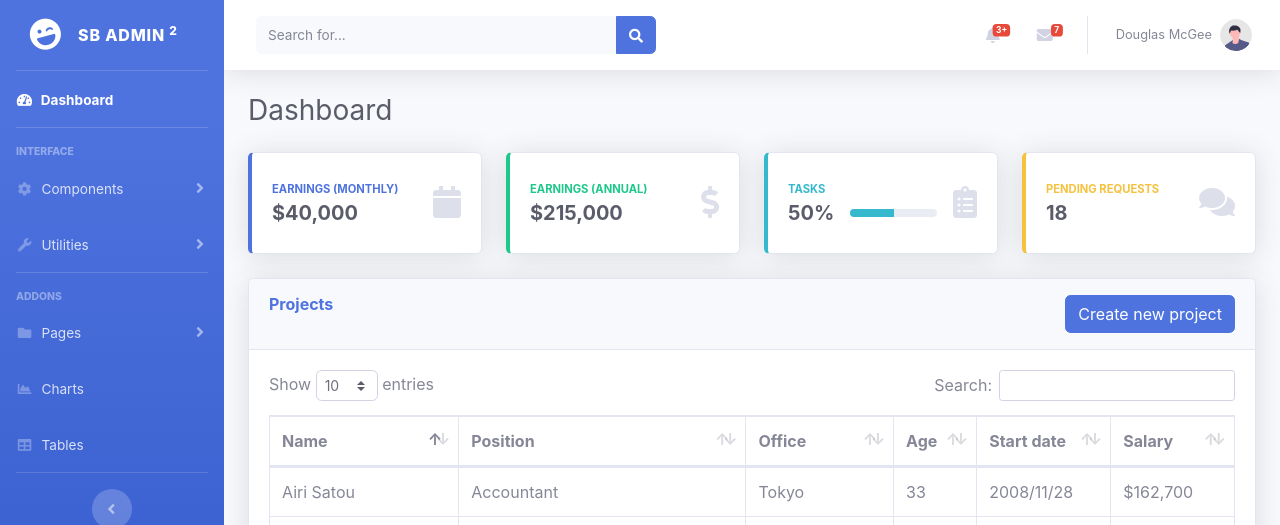
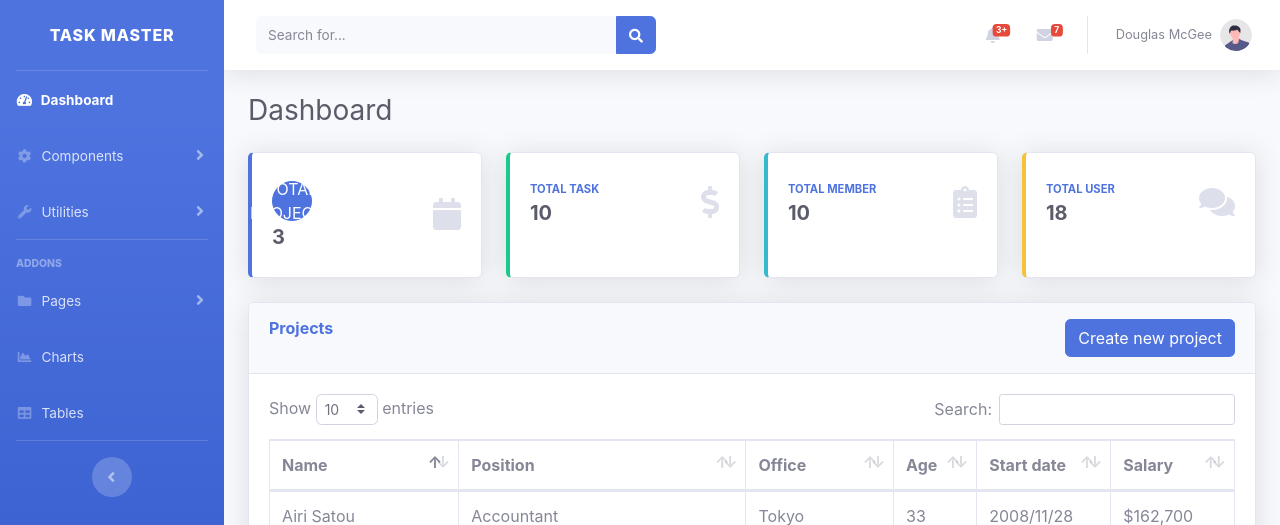
Before and after one commit to jeffreybacenas/TaskMaster, an ASP.NET Core app: page /Dashboard/Dashboard in a window 1280 px wide. Shown: the top 525 px of the page. Run offline with ASP.NET Core 8, Linux system fonts and the light colour scheme.

Commit message:
Fixing card on dashboard.

```diff
--- a/TaskMaster/Views/Dashboard/Dashboard.cshtml
+++ b/TaskMaster/Views/Dashboard/Dashboard.cshtml
@@ -16,14 +16,14 @@
 
         <!-- Earnings (Monthly) Card Example -->
         <div class="col-xl-3 col-md-6 mb-4">
-                <div class="card border-left-primary shadow h-100 py-2">
+            <div class="card border-left-primary shadow h-100 py-2 hover-card">
                 <div class="card-body">
                     <div class="row no-gutters align-items-center">
                         <div class="col mr-2">
                             <div class="text-xs font-weight-bold text-primary text-uppercase mb-1">
-                                 Earnings (Monthly)
+                                <a class="btn btn-primary btn-circle" href="@Url.Action("Login","UserAuth")">Total Projects</a>
                             </div>
-                                <div class="h5 mb-0 font-weight-bold text-gray-800">$40,000</div>
+                            <div class="h5 mb-0 font-weight-bold text-gray-800">3</div>
                         </div>
                         <div class="col-auto">
                             <i class="fas fa-calendar fa-2x text-gray-300"></i>
@@ -33,6 +33,7 @@
             </div>
         </div>
 
+
         <!-- Earnings (Monthly) Card Example -->
         <div class="col-xl-3 col-md-6 mb-4">
             <div class="card border-left-success shadow h-100 py-2">
@@ -40,9 +41,9 @@
                     <div class="row no-gutters align-items-center">
                         <div class="col mr-2">
                             <div class="text-xs font-weight-bold text-success text-uppercase mb-1">
-                                Earnings (Annual)
+                                <a class="to-pro" href="@Url.Action("Login","UserAuth")">Total Task</a>
                             </div>
-                            <div class="h5 mb-0 font-weight-bold text-gray-800">$215,000</div>
+                            <div class="h5 mb-0 font-weight-bold text-gray-800">10</div>
                         </div>
                         <div class="col-auto">
                             <i class="fas fa-dollar-sign fa-2x text-gray-300"></i>
@@ -59,18 +60,11 @@
                     <div class="row no-gutters align-items-center">
                         <div class="col mr-2">
                             <div class="text-xs font-weight-bold text-info text-uppercase mb-1">
-                                Tasks
+                                <a class="to-pro" href="@Url.Action("Login","UserAuth")">Total Member</a>
                             </div>
                             <div class="row no-gutters align-items-center">
                                 <div class="col-auto">
-                                    <div class="h5 mb-0 mr-3 font-weight-bold text-gray-800">50%</div>
-                                </div>
-                                <div class="col">
-                                    <div class="progress progress-sm mr-2">
-                                        <div class="progress-bar bg-info" role="progressbar"
-                                                style="width: 50%" aria-valuenow="50" aria-valuemin="0"
-                                                aria-valuemax="100"></div>
-                                    </div>
+                                    <div class="h5 mb-0 mr-3 font-weight-bold text-gray-800">10</div>
                                 </div>
                             </div>
                         </div>
@@ -89,7 +83,7 @@
                     <div class="row no-gutters align-items-center">
                         <div class="col mr-2">
                             <div class="text-xs font-weight-bold text-warning text-uppercase mb-1">
-                                Pending Requests
+                                <a class="to-pro" href="@Url.Action("Login","UserAuth")">Total User</a>
                             </div>
                             <div class="h5 mb-0 font-weight-bold text-gray-800">18</div>
                         </div>
--- a/TaskMaster/Views/Shared/_AppLayout.cshtml
+++ b/TaskMaster/Views/Shared/_AppLayout.cshtml
@@ -36,10 +36,7 @@
 
             <!-- Sidebar - Brand -->
             <a class="sidebar-brand d-flex align-items-center justify-content-center" href="index.html">
-                <div class="sidebar-brand-icon rotate-n-15">
-                    <i class="fas fa-laugh-wink"></i>
-                </div>
-                <div class="sidebar-brand-text mx-3">SB Admin <sup>2</sup></div>
+                <div class="sidebar-brand-text mx-3">Task Master</div>
             </a>
 
             <!-- Divider -->
@@ -54,12 +51,12 @@
             </li>
 
             <!-- Divider -->
-            <hr class="sidebar-divider">
+            @* <hr class="sidebar-divider"> *@
 
             <!-- Heading -->
-            <div class="sidebar-heading">
+            @* <div class="sidebar-heading">
                 Interface
-            </div>
+            </div> *@
 
             <!-- Nav Item - Pages Collapse Menu -->
             <li class="nav-item">
```
Also changed, not shown: TaskMaster/wwwroot/css/sb-admin-2.css, 4 other files. Lines whose indentation alone changed are shown as unchanged.
